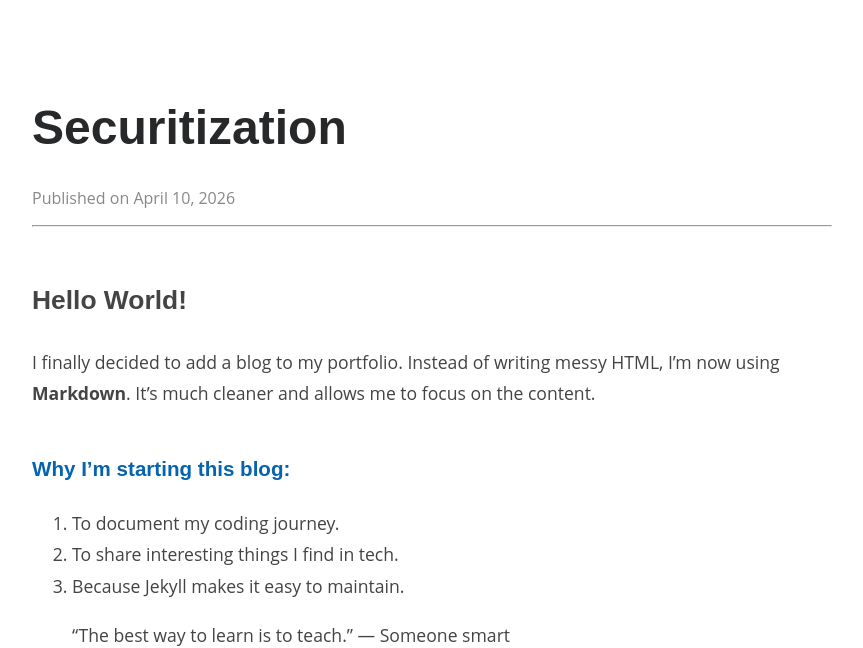
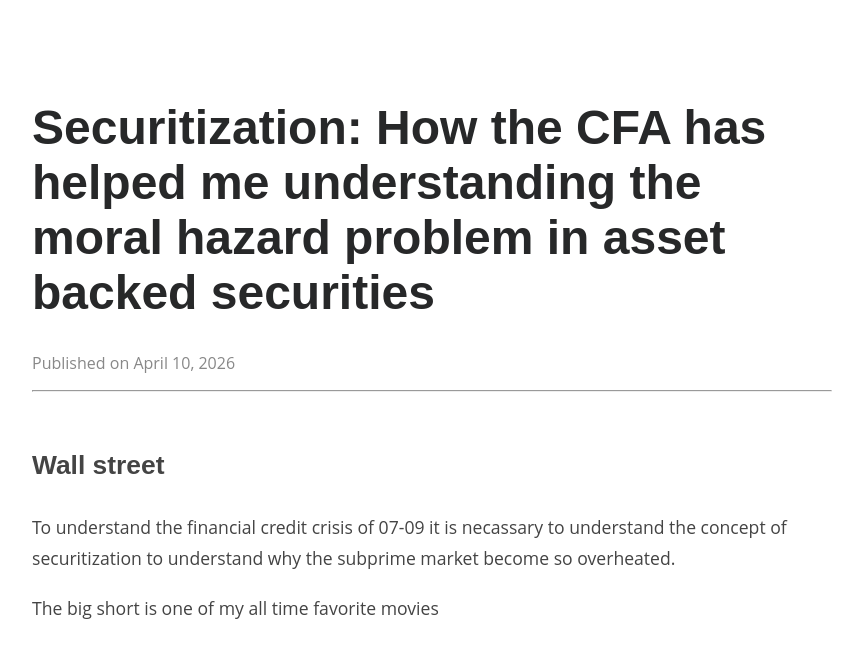
Before and after one commit to MrPPL/MrPPL.github.io, a Jekyll site: the page built from _posts/2026-04-10-Securitization.md, in a window 1280 px wide. Shown: the top 648 px of the page, without its empty margins (6-869 px from the left). Built offline with Jekyll 4.4.1, drawn with Linux system fonts in a browser that asks for light colours; some of the changed text lies outside the part shown; grey boxes are pictures that could not be loaded.

Commit message:
securitization start

```diff
--- a/_posts/2026-04-10-Securitization.md
+++ b/_posts/2026-04-10-Securitization.md
@@ -1,12 +1,27 @@
 ---
 layout: post
-title: "Securitization"
+title: "Securitization: How the CFA has helped me understanding the moral hazard problem in asset backed securities"
 date: 2026-04-10
 ---
 
-# Hello World!
+# Wall street
 
-I finally decided to add a blog to my portfolio. Instead of writing messy HTML, I'm now using **Markdown**. It's much cleaner and allows me to focus on the content.
+To understand the financial credit crisis of 07-09 it is necassary to understand the concept of securitization to understand why the subprime market become so overheated.
+
+The big short is one of my all time favorite movies
+
+
+One thing that has obsesseb me over the years have been a deep understanding of some of the mechanism for the financial crisis and the credit crush. In this blog I will focus on the morgages backed securities and how securitized was a brilliant financial innovation which could became a bubble driver in the morgage industry
+
+Let's start with the brilliant by securitization we enable access to investors with risk appetite to a diversified portfolio of "idiosyncratic" assets. We separate the credit concern of the originator to only the credit concern of this pool of assets while we benefit of the initial underwriting (albeit paying a fee). In finance we will say we get a more "efficient" market.
+
+The worrisome part is actual the underwriting hence if the originator start to slack on their credit quality of the borrower we could end up with skewed picture of the actual credit risk. A player in this is the rating agencies which gives the issuer and issues rating based on the probability of default hence a bad guidance might lead to bad decision making from blind investors.
+
+The basic issue is one of moral hazard where the initial underwriter have no consequence of issuing bad quality loans since they can be quickly sold of to investors via securitization.
+
+
+
+<!-- I finally decided to add a blog to my portfolio. Instead of writing messy HTML, I'm now using **Markdown**. It's much cleaner and allows me to focus on the content.
 
 ### Why I'm starting this blog:
 1. To document my coding journey.
@@ -18,4 +33,4 @@
 I can even include images from my existing assets folder like this:
 ![My Workspace](/assets/img/workspace.jpg)
 
-Stay tuned for more updates!
+Stay tuned for more updates! -->
```
